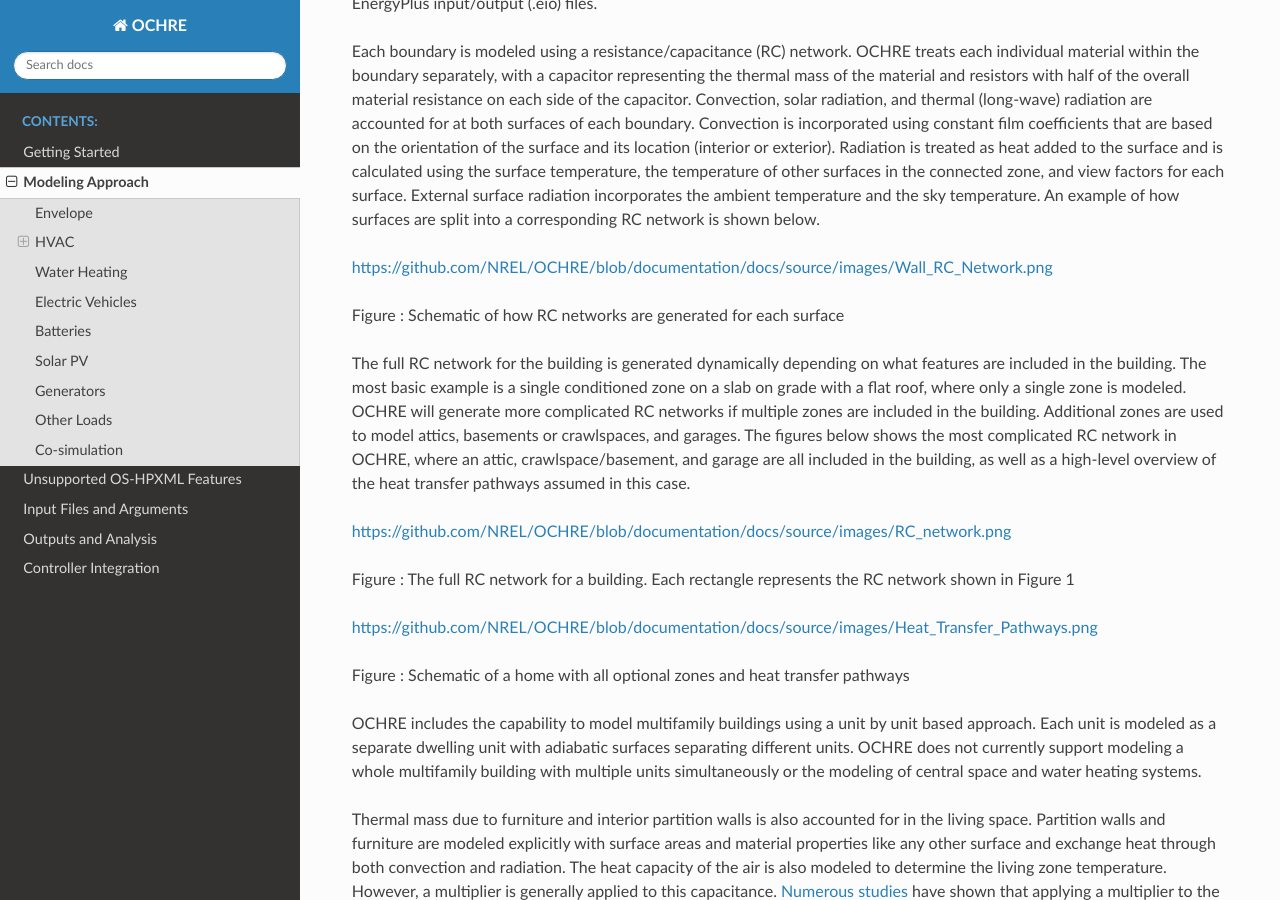
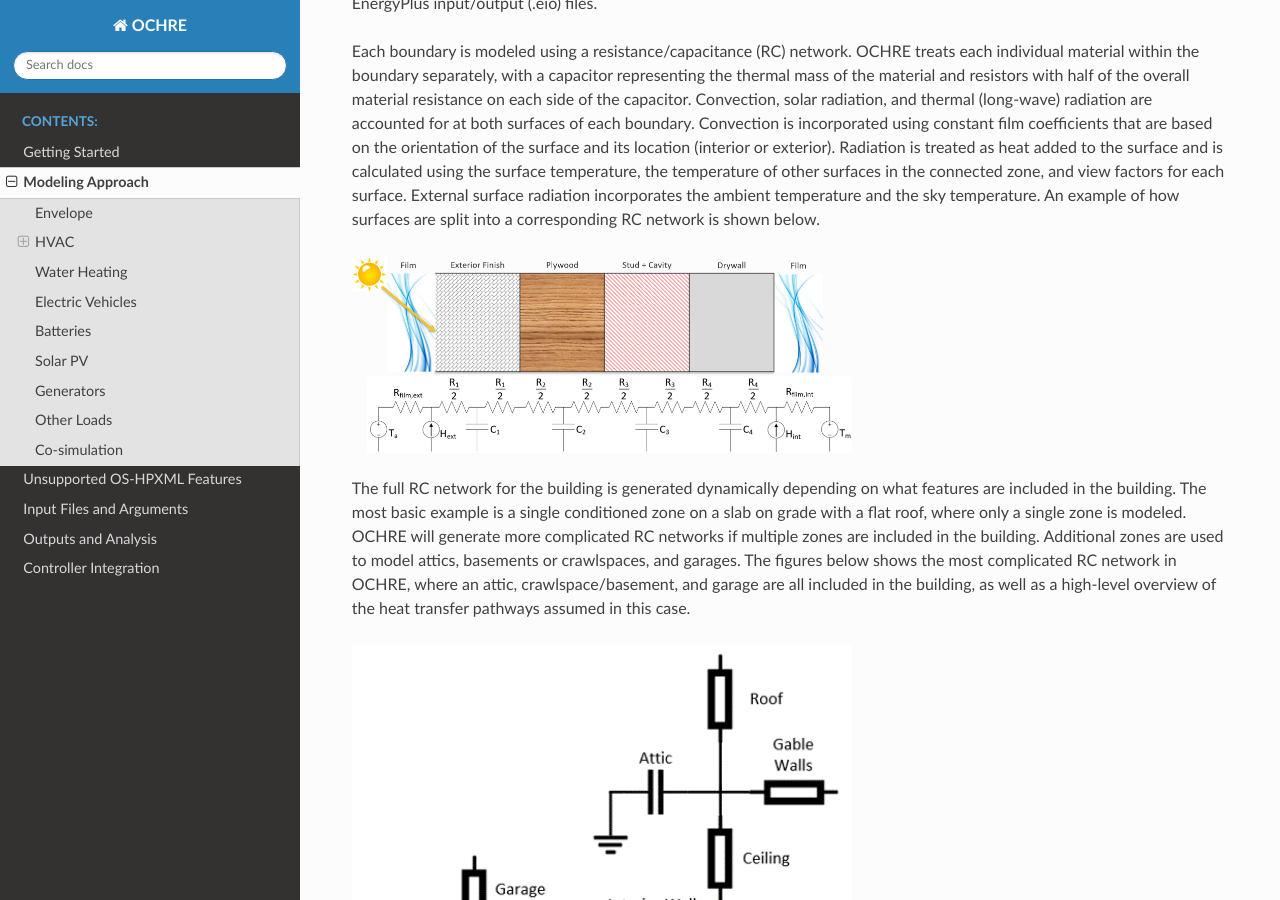
Before and after one commit to NREL/OCHRE, a Sphinx documentation site: the page built from docs/source/ModelingApproach.rst, in a window 1280 px wide and 900 px high, scrolled down 704 px. Built offline with Sphinx 7.4.7 and the Read the Docs theme 2.0.0, drawn with Linux system fonts in a browser that asks for light colours.

Commit message:
modelingapproach

```diff
--- a/docs/source/ModelingApproach.rst
+++ b/docs/source/ModelingApproach.rst
@@ -59,9 +59,9 @@ External surface radiation incorporates the ambient temperature and the
 sky temperature. An example of how surfaces are split into a
 corresponding RC network is shown below.
 
-https://github.com/NREL/OCHRE/blob/documentation/docs/source/images/Wall_RC_Network.png
-
-Figure : Schematic of how RC networks are generated for each surface
+.. image:: https://github.com/NREL/OCHRE/blob/documentation/docs/source/images/Wall_RC_Network.png
+  :width: 500
+  :alt: Schematic of how RC networks are generated for each surface
 
 The full RC network for the building is generated dynamically depending
 on what features are included in the building. The most basic example is
@@ -74,15 +74,14 @@ an attic, crawlspace/basement, and garage are all included in the
 building, as well as a high-level overview of the heat transfer pathways
 assumed in this case.
 
-https://github.com/NREL/OCHRE/blob/documentation/docs/source/images/RC_network.png
+.. image:: https://github.com/NREL/OCHRE/blob/documentation/docs/source/images/RC_network.png
+  :width: 500
+  :alt: The full RC network for a building. Each rectangle represents the RC network shown in Figure 1
 
-Figure : The full RC network for a building. Each rectangle represents
-the RC network shown in Figure 1
 
-https://github.com/NREL/OCHRE/blob/documentation/docs/source/images/Heat_Transfer_Pathways.png
-
-Figure : Schematic of a home with all optional zones and heat transfer
-pathways
+.. image:: https://github.com/NREL/OCHRE/blob/documentation/docs/source/images/Heat_Transfer_Pathways.png
+  :width: 500
+  :alt: Schematic of a home with all optional zones and heat transfer pathways
 
 OCHRE includes the capability to model multifamily buildings using a
 unit by unit based approach. Each unit is modeled as a separate dwelling
```
